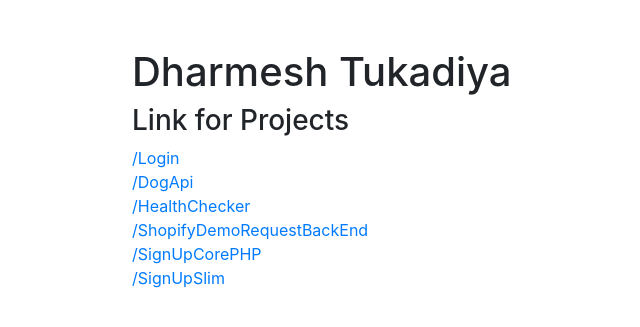
After one commit to dharmeshsbtl/dharmeshsbtl.github.io, a PHP site: page /slim/ in a window 1280 px wide. The commit adds this page. Shown: the top 327 px of the page, without its empty margins (216-856 px from the left). Run offline with PHP 8.4, Linux system fonts and the light colour scheme.

Commit message:
index for homepage

```diff
--- a/Login/index.css
+++ b/Login/index.css
@@ -4,7 +4,7 @@
 body
 {
     background:linear-gradient(to bottom, blue,black);
-    background-size: 100% 100vh !important;
+    background-size: 100vh !important;
     background-attachment: fixed;
 }
 .login-block
--- /dev/null
+++ b/index.css
@@ -0,0 +1,4 @@
+a
+{
+    display: flex;
+}
--- /dev/null
+++ b/index.html
@@ -0,0 +1,35 @@
+<!DOCTYPE html>
+<html lang="en">
+<head>
+    <meta charset="UTF-8">
+    <meta http-equiv="X-UA-Compatible" content="IE=edge">
+    <meta name="viewport" content="width=device-width, initial-scale=1.0">
+    <title>Dharmesh Tukadiya</title>
+    <link rel="stylesheet" href="https://cdn.jsdelivr.net/npm/bootstrap@4.6.1/dist/css/bootstrap.min.css">
+  <script src="https://ajax.googleapis.com/ajax/libs/jquery/3.5.1/jquery.min.js"></script>
+  <script src="https://cdn.jsdelivr.net/npm/popper.js@1.16.1/dist/umd/popper.min.js"></script>
+  <script src="https://cdn.jsdelivr.net/npm/bootstrap@4.6.1/dist/js/bootstrap.bundle.min.js"></script>
+  <script src="index.js"></script>
+  <link rel="stylesheet" href="index.css">
+</head>
+<body>
+    <div class="container m-5">
+        <div class="row">
+            <div class="col-6 offset-3">
+                <div class="traineeName"><h1>Dharmesh Tukadiya</h1></div>
+                <div class="linksHeader"><h3>Link for Projects</h3></div>
+            </div>
+        </div>
+        <div class="row">
+            <div class="col-6 offset-3 justify-content-center">
+                <a href="https://dharmeshsbtl.github.io/Login">/Login</a>
+                <a href="https://dharmeshsbtl.github.io/DogApi">/DogApi</a>
+                <a href="https://dharmeshsbtl.github.io/HealthChecker">/HealthChecker</a>
+                <a href="https://dharmeshsbtl.github.io/Shopify">/ShopifyDemoRequestBackEnd</a>
+                <a href="https://dharmeshsbtl.github.io/SignUpCorePHP">/SignUpCorePHP</a>
+                <a href="https://dharmeshsbtl.github.io/SignUpSlim">/SignUpSlim</a>
+            </div>
+        </div>
+    </div>
+</body>
+</html>
```
Also changed, not shown: index.js (added).
